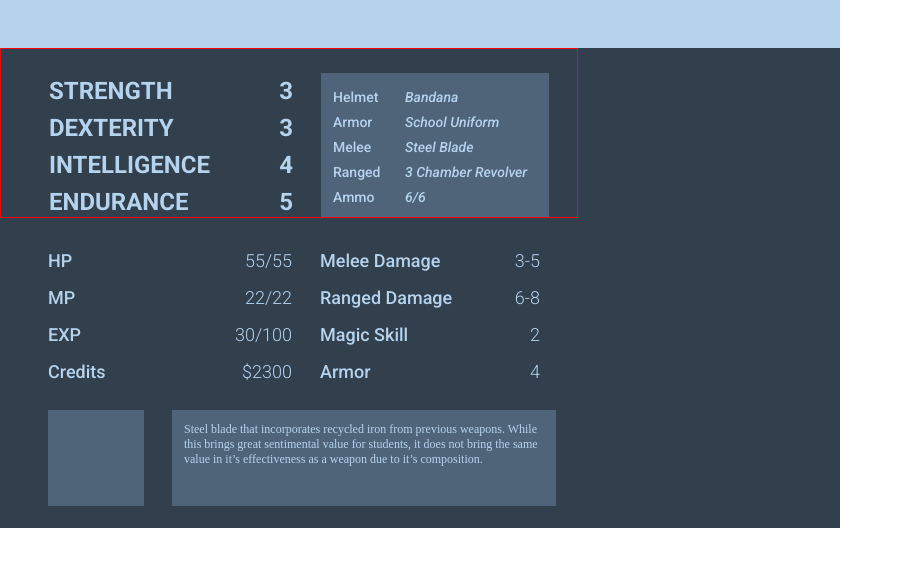
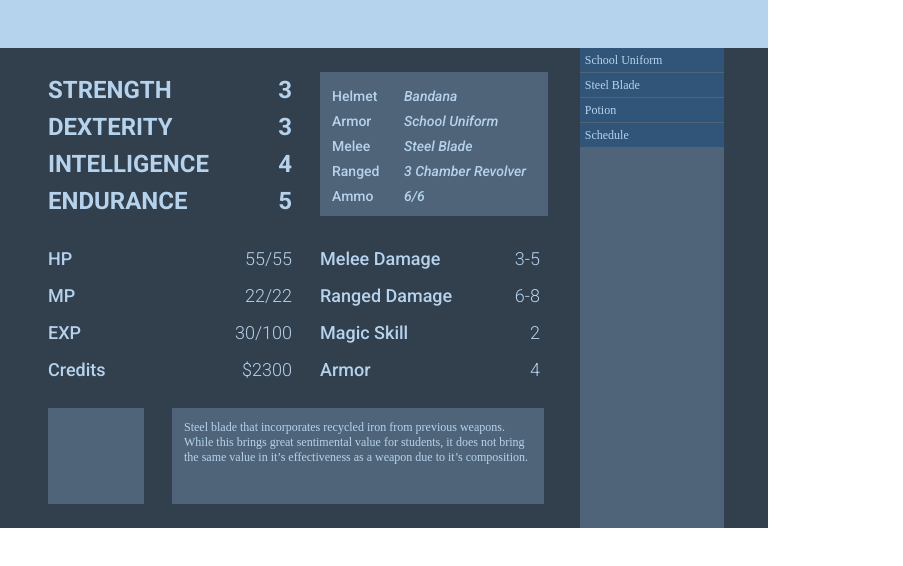
Before and after one commit to samualli/inventoryRPG, a plain HTML site: page index.html in a window 1280 px wide. Shown: the whole page, without its empty margins (0-903 px from the left). Drawn offline with Linux system fonts and the light colour scheme.

Commit message:
Item List Completed and stable"

```diff
--- a/index.html
+++ b/index.html
@@ -12,6 +12,7 @@
 
         <div class="stage background">
             <div id="topBar"></div>
+            <div class="wrapper">
                 <div class = "leftWrapper">
                     <div id="statBox">Strength<br>Dexterity<br>Intelligence<br>Endurance</div>
                     <div id="charStats">3<br>3<br>4<br>5<br></div>
@@ -35,6 +36,15 @@
                         students, it does not bring the same value in it’s effectiveness as a
                         weapon due to it’s composition.</div>
                 </div>
+            </div>
+            <div class="wrapper">
+                    <div id="itemList">
+                        <div class="itemObj">School Uniform</div>
+                        <div class="itemObj equipped">Steel Blade</div>
+                        <div class="itemObj">Potion</div>
+                        <div class="itemObj">Schedule</div>
+                    </div>
+            </div>
     </body>
 
 </html>
--- a/stylesheets/sass/inventoryScreen.scss
+++ b/stylesheets/sass/inventoryScreen.scss
@@ -9,8 +9,12 @@ $deepMarine_color: #305579;
 
 /*DIMENSIONS*/
 $grid_dimension: 24px;
-$width: 35 * $grid_dimension;
+$width: (35 - 3) * $grid_dimension;
 $height: 22 * $grid_dimension;
+
+/*Item List Padding*/
+$itemPadding: $grid_dimension / 5;
+$itemListWidth: $grid_dimension * 6;
 
 /*FONTS*/
 $font-stack: 'Roboto', sans-serif;
@@ -103,7 +107,7 @@ body{
 }
 #itemDescription{
     @extend .wrapper;
-    width: 15 * $grid_dimension;
+    width: 15 * $grid_dimension - $grid_dimension/2;
     height: 3 * $grid_dimension;
     font-weight: 500;
     font-size: 0.75em;
@@ -112,10 +116,15 @@ body{
     padding: $grid_dimension/2;
     background-color: $fadingDenim_color;
 }
+#itemList{
+    @extend .wrapper;
+    background-color:$fadingDenim_color;
+    height: $height - $grid_dimension*2;
+    width: $grid_dimension * 6;
+}
 .leftWrapper{
     padding-top: $grid_dimension;
     padding-left: 2 * $grid_dimension;
-    border: 1px solid red;
     @extend .wrapper;
 }
 
@@ -123,7 +132,6 @@ body{
 .wrapper{
     display:inline-block;
     position:relative;
-
     vertical-align: text-top;
 }
 .nextWrapper{
@@ -138,3 +146,17 @@ body{
     width:$width;
 
 }
+
+/*Item List*/
+.itemObj{
+    position:relative;
+    width:$itemListWidth - $itemPadding;
+    height:$grid_dimension - $itemPadding;
+    background-color: $deepMarine_color;
+    font-weight:500;
+    color:$ice_color;
+    font-size: 0.75em;
+    padding-left: $itemPadding;
+    padding-top: $itemPadding;
+    border-bottom: 1px solid $fadingDenim_color;
+}
```
Also changed, not shown: stylesheets/sass/main.css, 1 other file.
